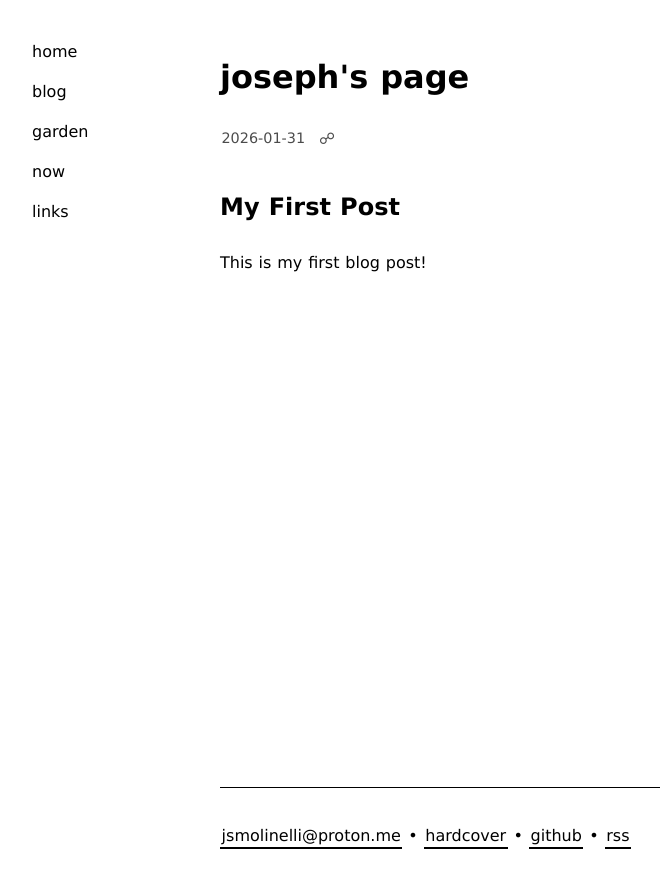
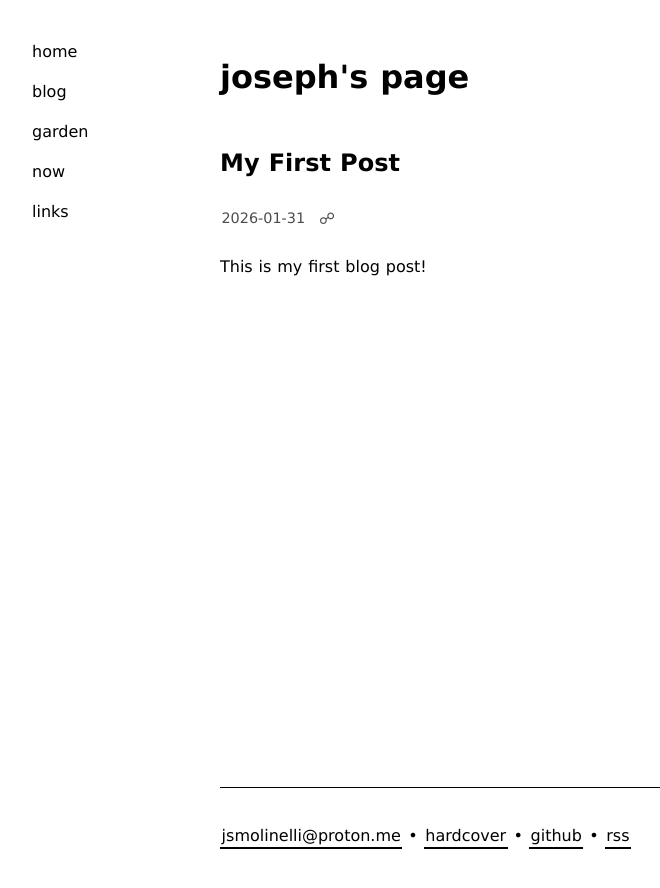
Before and after one commit to jomolin/page, a Jekyll site: the page built from _posts/2026-01-31-first-post.md, in a window 1280 px wide. Shown: the top 888 px of the page, without its empty margins (60-720 px from the left). Built offline with Jekyll 4.4.1, drawn with Linux system fonts in a browser that asks for light colours.

Commit message:
switch title and time on post page

```diff
--- a/_layouts/post.html
+++ b/_layouts/post.html
@@ -20,7 +20,7 @@ layout: default
   }
 </style>
 <article>
+  <h2>{{ page.title }}</h2>
   <time><a href="{{ page.url | relative_url }}">{{ page.date | date: "%Y-%m-%d" }}</a></time>
-  <h2>{{ page.title }}</h2>
   {{ content }}
 </article>
```
